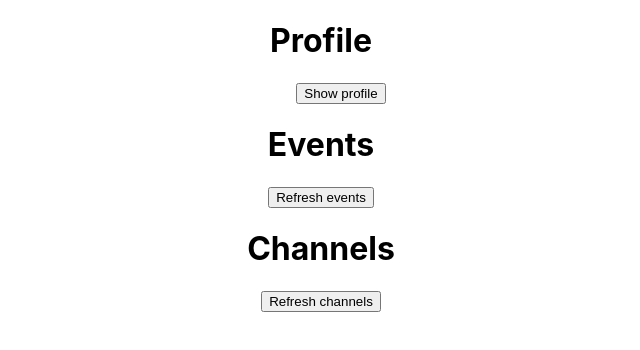
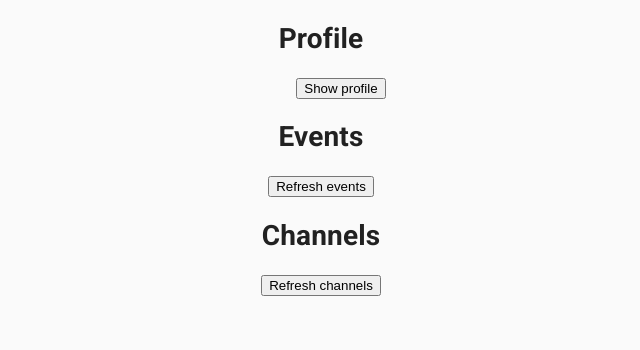
Before and after one commit to tomaspavlin/clubhouse-client, a React (Create React App) app: page / in a window 1280 px wide. Shown: the top 350 px of the page, without its empty margins (319-959 px from the left). Built offline with nearby package versions, Linux system fonts and the light colour scheme.

Commit message:
Integrate material design

```diff
--- a/package.json
+++ b/package.json
@@ -3,6 +3,8 @@
   "version": "0.1.0",
   "private": true,
   "dependencies": {
+    "@material-ui/core": "^4.11.3",
+    "@material-ui/icons": "^4.11.2",
     "@reduxjs/toolkit": "^1.1.0",
     "@testing-library/jest-dom": "^5.11.4",
     "@testing-library/react": "^11.1.0",
--- a/public/index.html
+++ b/public/index.html
@@ -3,12 +3,18 @@
   <head>
     <meta charset="utf-8" />
     <link rel="icon" href="%PUBLIC_URL%/favicon.ico" />
-    <meta name="viewport" content="width=device-width, initial-scale=1" />
+    <meta
+      name="viewport"
+      content="minimum-scale=1, initial-scale=1, width=device-width"
+    />
     <meta name="theme-color" content="#000000" />
     <meta
       name="description"
       content="Web site created using create-react-app"
     />
+    <link rel="stylesheet" href="https://fonts.googleapis.com/css?family=Roboto:300,400,500,700&display=swap" />
+    <link rel="stylesheet" href="https://fonts.googleapis.com/icon?family=Material+Icons" />
+
     <link rel="apple-touch-icon" href="%PUBLIC_URL%/logo192.png" />
     <!--
       manifest.json provides metadata used when your web app is installed on a
--- a/src/index.js
+++ b/src/index.js
@@ -5,9 +5,11 @@ import App from './App';
 import reportWebVitals from './reportWebVitals';
 import { Provider } from 'react-redux';
 import store from './store/store';
+import { CssBaseline } from '@material-ui/core';
 
 ReactDOM.render(
   <React.StrictMode>
+    <CssBaseline />
     <Provider store={store}>
       <App />
     </Provider>
```
Also changed, not shown: 1 other file (tests, documents, lock files or other folders).
